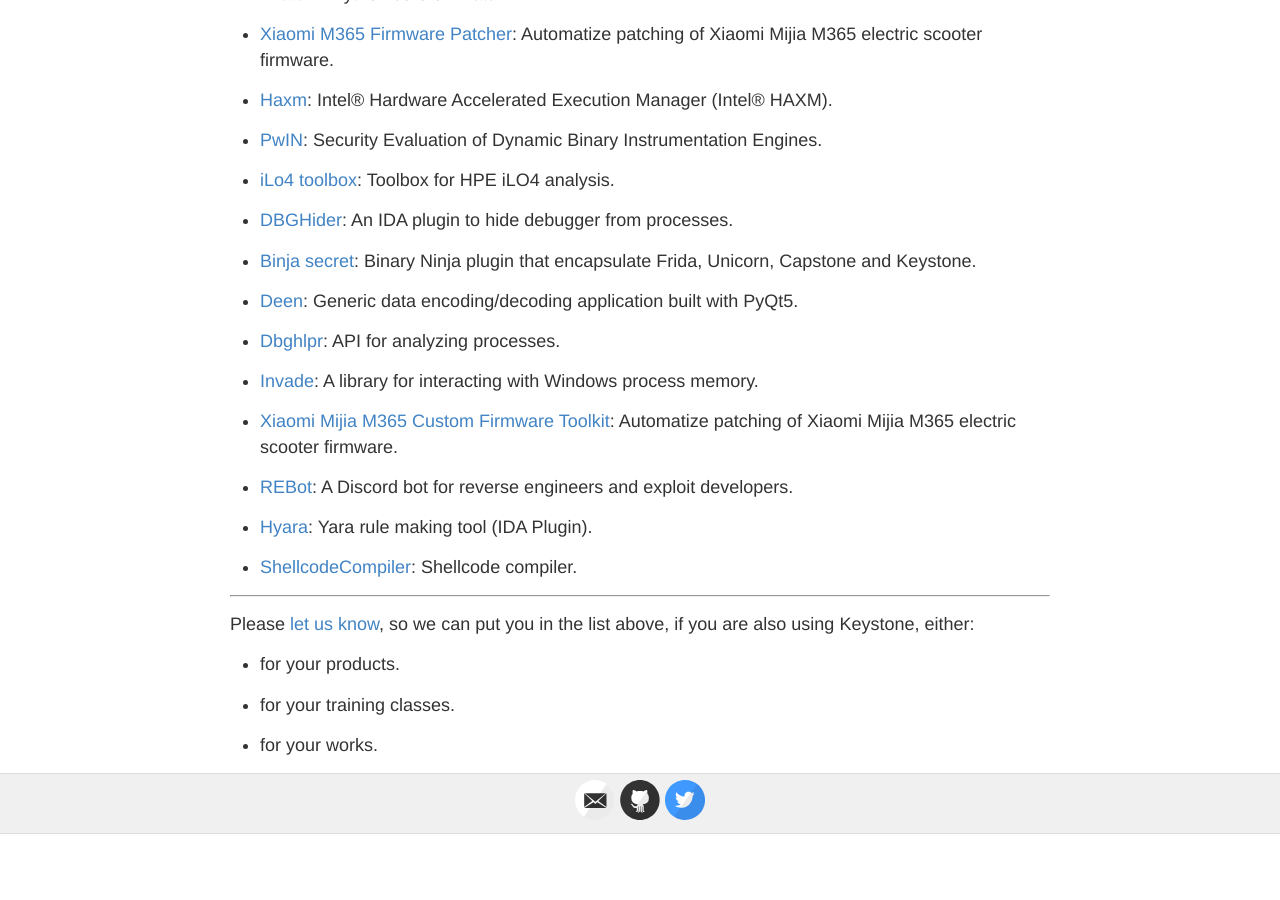
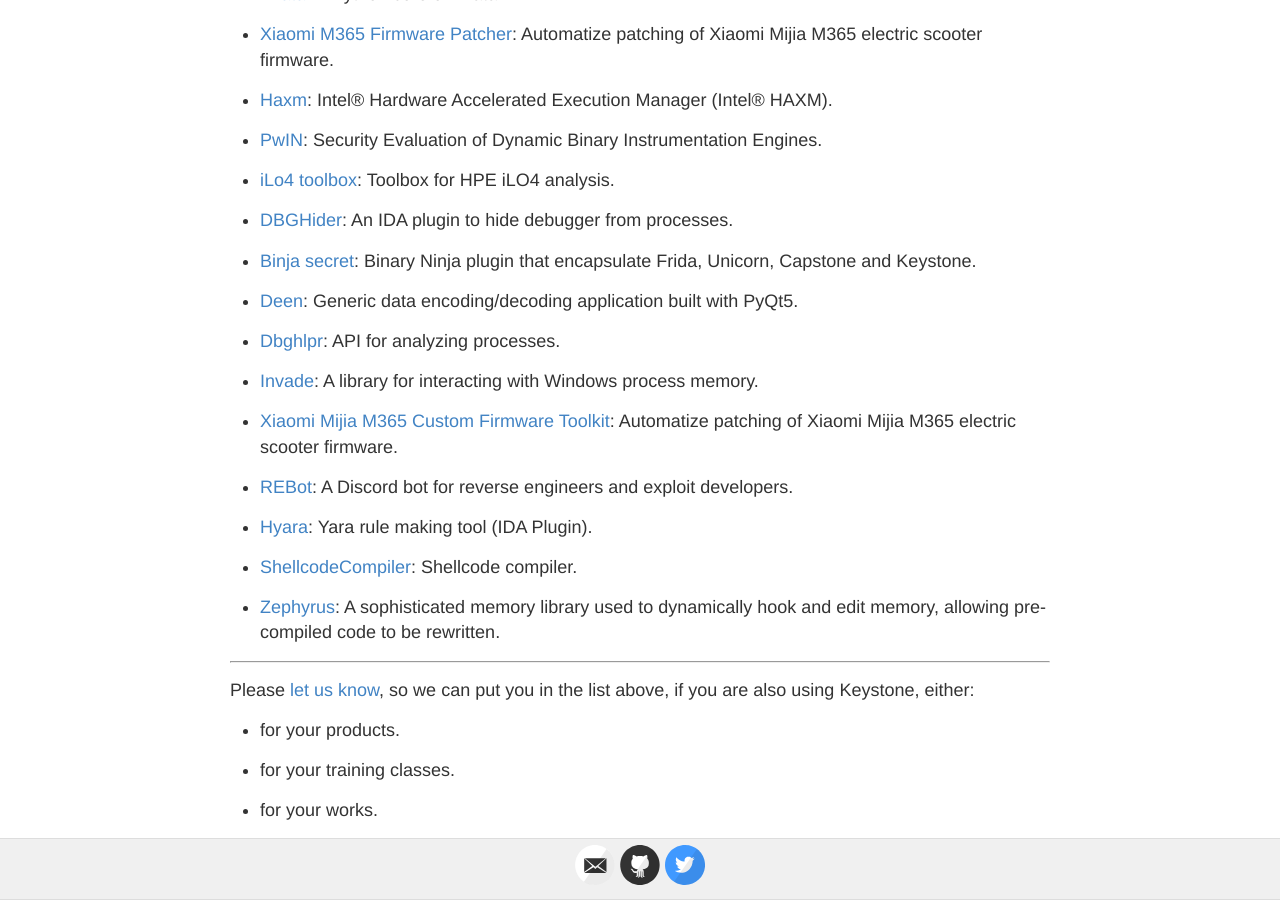
Before and after one commit to keystone-engine/keystone-engine.github.io, a Jekyll site: the page built from showcase.md, in a window 1280 px wide and 900 px high, scrolled down 3084 px. Built offline with Jekyll 4.4.1, drawn with Linux system fonts in a browser that asks for light colours; before the commit the page ends 3918 px from its top, so only the background shows below that; some of the changed lines change nothing that is shown.

Commit message:
showcase

```diff
--- a/showcase.md
+++ b/showcase.md
@@ -6,7 +6,7 @@
 
 ## Showcase
 
-In our knowledge, Keystone has been used by **80** following products (listed in no particular order).
+In our knowledge, Keystone has been used by **81** following products (listed in no particular order).
 
 - [Keypatch](http://keystone-engine.org/keypatch): IDA Pro plugin for code assembling & binary patching.
 
@@ -168,6 +168,9 @@
 
 - [ShellcodeCompiler](https://github.com/NytroRST/ShellcodeCompiler): Shellcode compiler.
 
+- [Zephyrus](https://github.com/Iciclez/Zephyrus): A sophisticated memory library used to dynamically hook and edit memory, allowing pre-compiled code to be rewritten.
+
+
 ---
 
 Please [let us know](/contact/), so we can put you in the list above, if you are also using Keystone, either:
```
